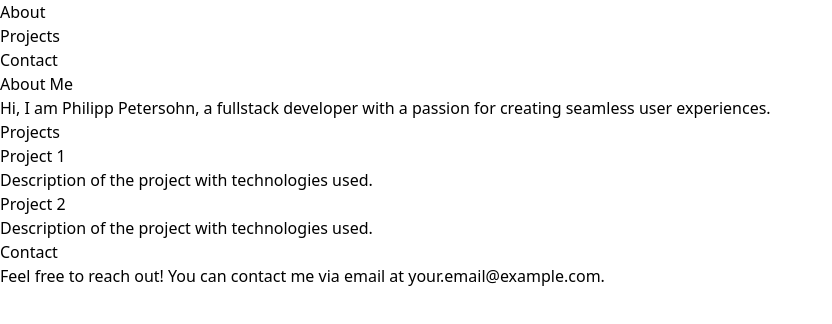
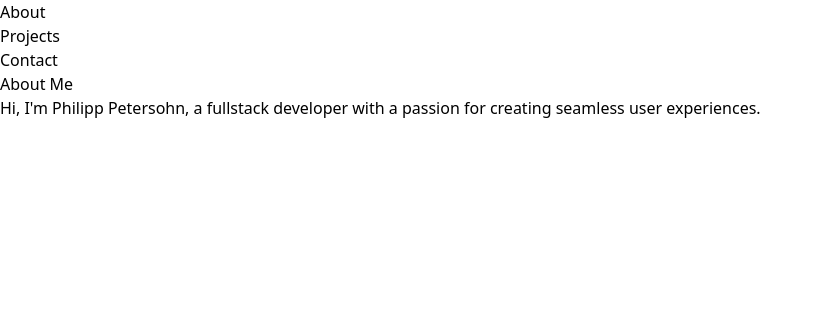
Before and after one commit to philpetersohn/phil-petersohn-website, a React (Vite) app in the folder my-website/: page / in a window 1280 px wide. Shown: the top 324 px of the page, without its empty margins (0-832 px from the left). Built offline with nearby package versions, Linux system fonts and the light colour scheme.

Commit message:
Installed react router

```diff
--- a/my-website/src/App.jsx
+++ b/my-website/src/App.jsx
@@ -1,18 +1,21 @@
+import { BrowserRouter as Router, Route, Routes } from "react-router-dom";
 import Navbar from "./components/Navbar";
-import About from "./components/About";
-import Projects from "./components/Projects";
-import Contact from "./components/Contact";
+import About from "./pages/About";
+import Projects from "./pages/Projects";
+import Contact from "./pages/Contact";
 
 function App() {
   return (
-    <div className="App font-sans">
+    <Router>
       <Navbar />
-      <main>
-        <About />
-        <Projects />
-        <Contact />
+      <main className="font-sans">
+        <Routes>
+          <Route path="/" element={<About />} />
+          <Route path="/projects" element={<Projects />} />
+          <Route path="/contact" element={<Contact />} />
+        </Routes>
       </main>
-    </div>
+    </Router>
   );
 }
 
--- a/my-website/src/components/Navbar.jsx
+++ b/my-website/src/components/Navbar.jsx
@@ -1,21 +1,23 @@
+import { Link } from "react-router-dom";
+
 function Navbar() {
   return (
     <nav className="p-4 bg-gray-900 text-white">
       <ul className="flex justify-around">
         <li>
-          <a href="#about" className="hover:text-teal-400">
+          <Link to="/" className="hover:text-teal-400">
             About
-          </a>
+          </Link>
         </li>
         <li>
-          <a href="#projects" className="hover:text-teal-400">
+          <Link to="/projects" className="hover:text-teal-400">
             Projects
-          </a>
+          </Link>
         </li>
         <li>
-          <a href="#contact" className="hover:text-teal-400">
+          <Link to="/contact" className="hover:text-teal-400">
             Contact
-          </a>
+          </Link>
         </li>
       </ul>
     </nav>
--- a/my-website/src/components/About.jsx
+++ b/my-website/src/pages/About.jsx
@@ -1,9 +1,9 @@
 function About() {
   return (
-    <section id="about" className="p-8 bg-white text-gray-900">
+    <section className="p-8 bg-white text-gray-900">
       <h1 className="text-4xl font-bold mb-4">About Me</h1>
       <p className="text-lg">
-        Hi, I am Philipp Petersohn, a fullstack developer with a passion for
+        Hi, I'm Philipp Petersohn, a fullstack developer with a passion for
         creating seamless user experiences.
       </p>
     </section>
--- a/my-website/src/components/Contact.jsx
+++ b/my-website/src/pages/Contact.jsx
@@ -1,6 +1,6 @@
 function Contact() {
   return (
-    <section id="contact" className="p-8 bg-white text-gray-900">
+    <section className="p-8 bg-white text-gray-900">
       <h1 className="text-4xl font-bold mb-4">Contact</h1>
       <p>
         Feel free to reach out! You can contact me via email at{" "}
--- a/my-website/src/components/Projects.jsx
+++ b/my-website/src/pages/Projects.jsx
@@ -1,6 +1,6 @@
 function Projects() {
   return (
-    <section id="projects" className="p-8 bg-gray-100 text-gray-900">
+    <section className="p-8 bg-gray-100 text-gray-900">
       <h1 className="text-4xl font-bold mb-4">Projects</h1>
       <div className="space-y-6">
         <div>
```
